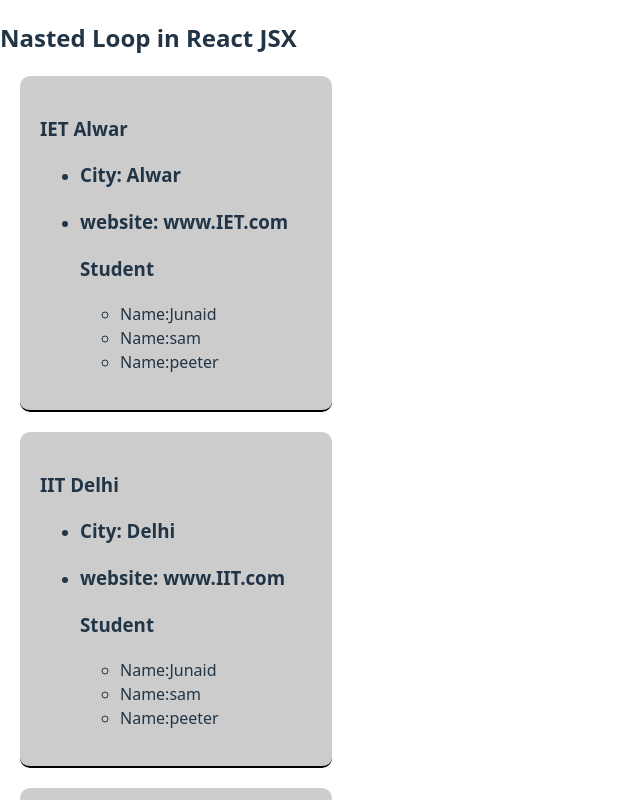
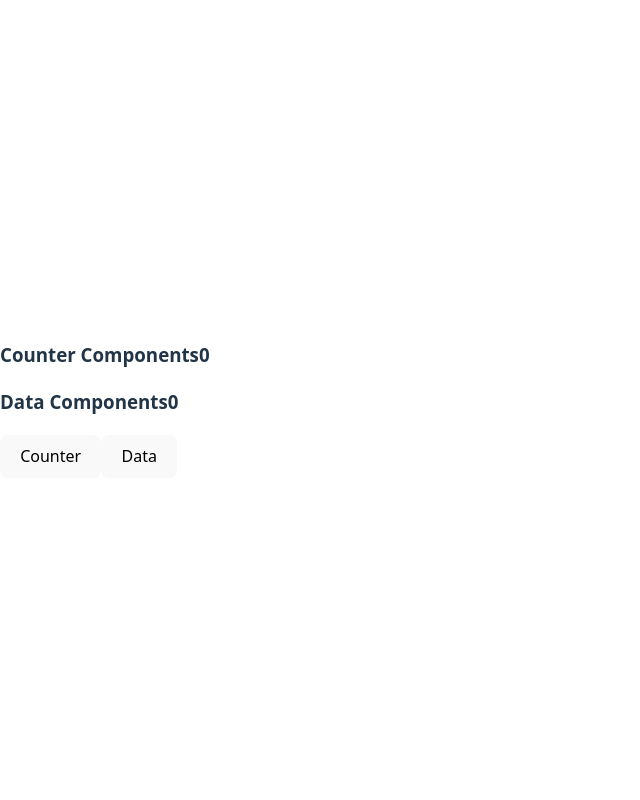
Before and after one commit to Junaid-webdev/react, a React (Vite) app in the folder react-app/: page / in a window 1280 px wide. Shown: the top 800 px of the page, without its empty margins (0-640 px from the left). Built offline with nearby package versions, Linux system fonts and the light colour scheme.

Commit message:
useEffect hook

```diff
--- a/react-app/src/App.jsx
+++ b/react-app/src/App.jsx
@@ -1,90 +1,19 @@
-import { useEffect, useState } from "react";
-import User from "./api";
-import Clock from "./Clock";
-import College from "./College";
+// import { useEffect, useState } from "react";
+import { useState } from "react";
+import Counter from "./hook";
+import CallOnce from "./useeffect";
+
 
 function App(){
-const collegeData = [
-  {
-    name: 'IET Alwar',
-    city: "Alwar",
-    website: "www.IET.com",
-    student:[
-      {
-      name: "Junaid",
-      age: 21,
-      email: 'anil@test.com'
-      },
-        {
-      name: "sam",
-      age: 21,
-      email: 'sam@test.com'
-      },
-        {
-      name: "peeter",
-      age: 23,
-      email: 'peeter@test.com'
-      }
 
-    ]
-  },
-  {
-    name:"IIT Delhi",
-    city: "Delhi",
-     website: "www.IIT.com",
-      student:[
-      {
-      name: "Junaid",
-      age: 21,
-      email: 'anil@test.com'
-      },
-        {
-      name: "sam",
-      age: 21,
-      email: 'sam@test.com'
-      },
-        {
-      name: "peeter",
-      age: 23,
-      email: 'peeter@test.com'
-      }
-    ]
-  },
-  {
-    name: "KCIET Hisar",
-    city: "Hisar",
-     website: "www.KCIET.com",
-      student:[
-      {
-      name: "Junaid",
-      age: 21,
-      email: 'anil@test.com'
-      },
-        {
-      name: "sam",
-      age: 21,
-      email: 'sam@test.com'
-      },
-        {
-      name: "peeter",
-      age: 23,
-      email: 'peeter@test.com'
-      }
-    ]
-  }
-]
+  const [count,setCount]=useState(0);
+  const [data,setData]=useState(0)
+  return <>
 
-  return <>
-  <h2>Nasted Loop in React JSX</h2>
- {
-  collegeData.map((college,index)=>(
-    <div key={index}>
-
-     <College   college={college}/>
-    </div>
-  ))
- }
-
+{/* <CallOnce/> */}
+  <Counter count={count} data={data}/>
+  <button onClick={()=>setCount(count+1)}>Counter</button>
+  <button onClick={()=>setData(data+1)}>Data</button>
   </>
 }
 
--- a/react-app/src/Student.jsx
+++ b/react-app/src/Student.jsx
@@ -4,9 +4,9 @@
 <div>
   <h3>Student</h3>
                 {
-                    student.map((student)=>{
+                    student.map((student,index)=>{
                         return(
-                        <ul>
+                        <ul key={index}>
                             <li>Name:{student.name}</li>
                         </ul>
                         )
--- /dev/null
+++ b/react-app/src/hook.jsx
@@ -0,0 +1,32 @@
+import { useEffect } from "react";
+
+const Counter = ({count,data})=>{
+
+   const  handelCounter=()=>{
+    console.log('handlecounter called');
+    }
+
+    const handleData=()=>{
+        console.log("handleData called  ");
+
+    }
+
+
+    useEffect(()=>{
+  handelCounter();
+
+    },[])
+
+    useEffect(()=>{
+        handleData();
+    },[data])
+
+return<>
+
+<h3>Counter Components{count}</h3>
+<h3>Data Components{data}</h3>
+
+
+</>
+}
+export default Counter;
--- /dev/null
+++ b/react-app/src/useeffect.jsx
@@ -0,0 +1,25 @@
+import { useEffect, useState } from "react";
+
+function CallOnce(){
+    console.log("CallOnce function Called");
+
+    const [counter,setCounter]=useState(0)
+    const [data,setData]=useState(0)
+
+    function counterFunction(){
+        console.log('counterfunction',counter);
+    }
+      useEffect(()=>{
+ counterFunction();
+
+    },[])
+    return<>
+
+        <h3>useEffect Hook</h3>
+        <button onClick={()=>setCounter(counter+1)}>Counter {counter}</button>
+        {/* <button onClick={()=>setData(data+1)}>Data{data}</button> */}
+</>
+
+}
+
+export default CallOnce;
```
